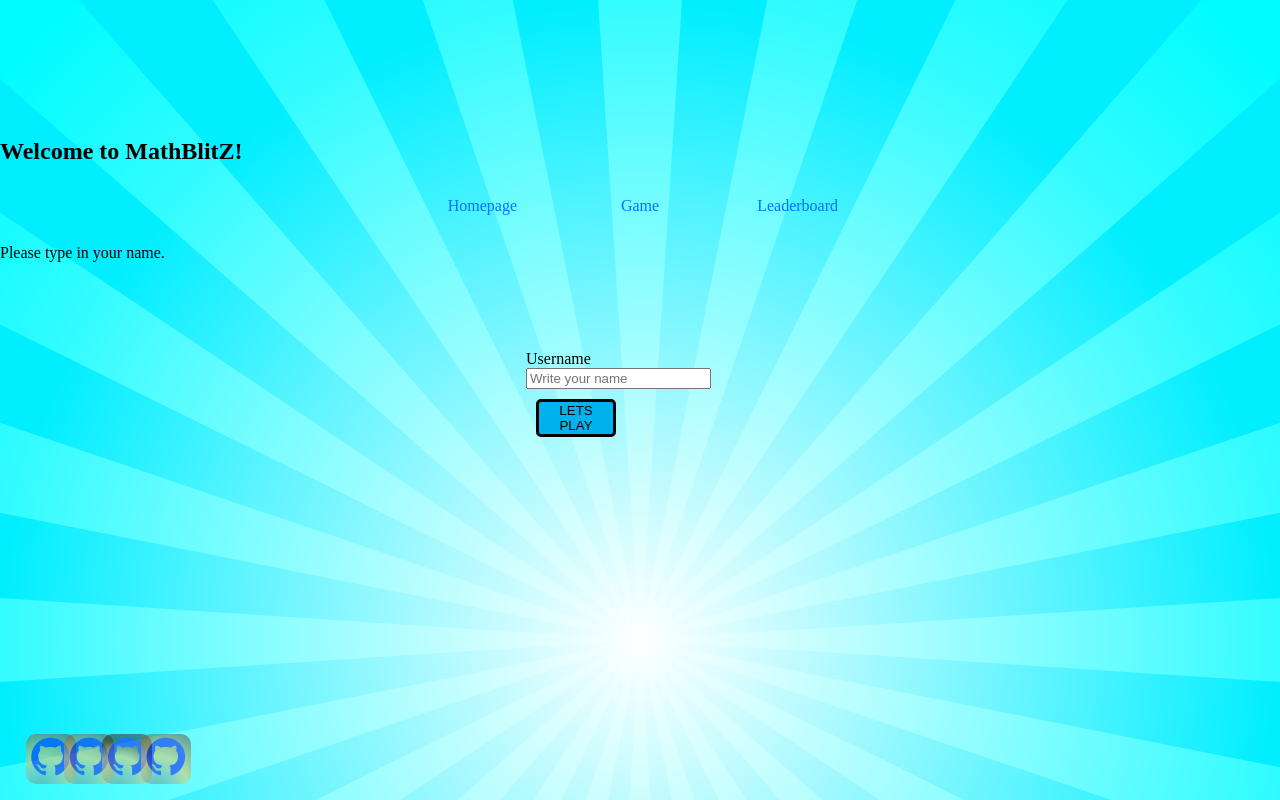
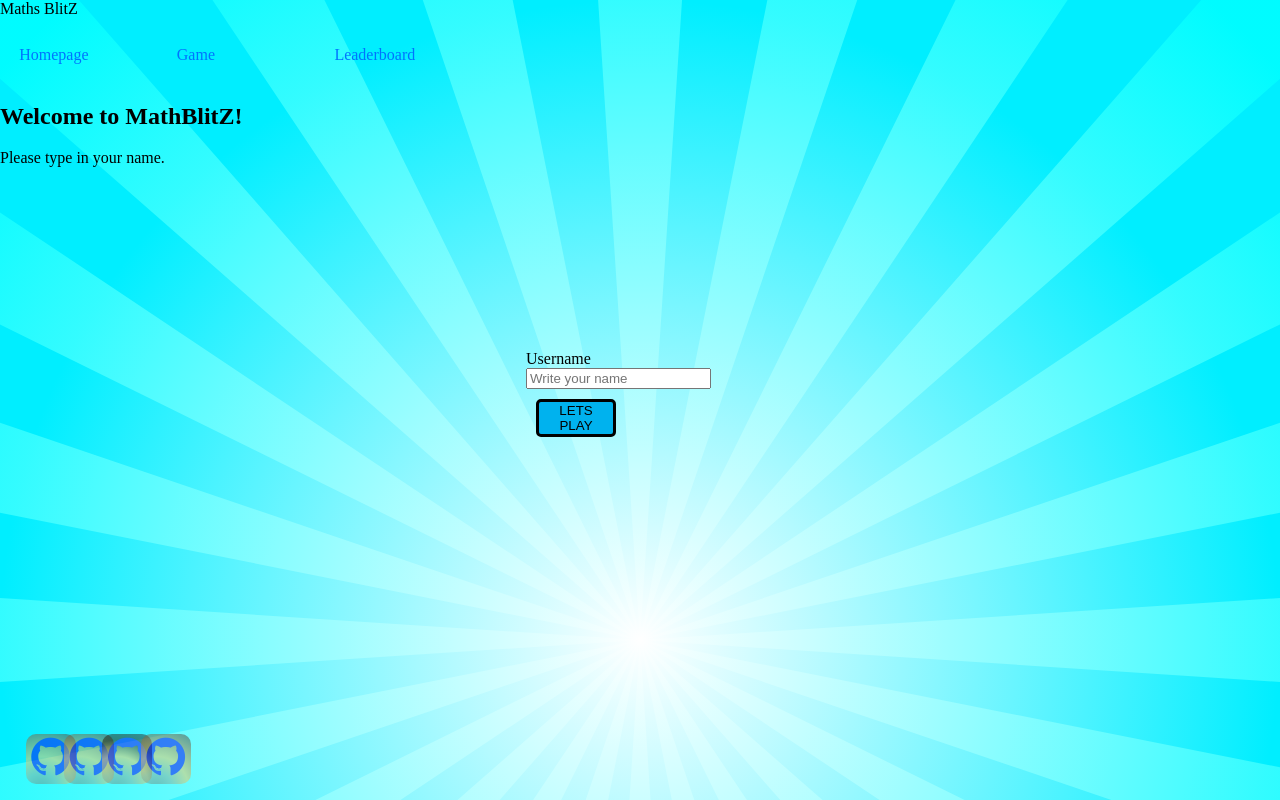
Before and after one commit to PDXMapGamer/Maths-Game-Collaboration, a website built with Vite: page client/index.html in a window 1280 px wide. Built offline with nearby package versions, Linux system fonts and the light colour scheme.

Commit message:
made navbar to display on each page

```diff
--- a/client/index.html
+++ b/client/index.html
@@ -13,24 +13,28 @@
 
 
 
-<body id="body-grid-container">
-  <!-- index-section will be the first section the user sees before being taken to middle-section after clicking submit -Anu  -->
-  <div id="game-logo"></div>
 
-  <section id="index-section">
-    <div id="userEmoji"></div>
-    <h2>
+
+<section id="body-grid-container">
+<body >
+    <nav>
+      <div id="game-logo">Maths BlitZ</div>
       <!-- Welcome slogan -->
-      Welcome to MathBlitZ!
-    </h2>
-    <nav class="nav"></nav>
-    <!-- moved nav bar and did some basic effects this should work for everything and makes it look a liitle cleaniner colours need to change. 26/09/24 0938 -->
-    <ul class="mainnavbar">
+       <ul class="mainnavbar"></ul>
       <li><a id="home-link" class="anav home-link">Homepage</a></li>
       <li><a id="games-link" class="anav games-link">Game</a></li>
       <li><a id="leaderboard-link" class="anav leaderboard-link">Leaderboard</a></li>
     </ul>
+
     </nav>
+    <!-- moved nav bar and did some basic effects this should work for everything and makes it look a liitle cleaniner colours need to change. 26/09/24 0938 -->
+  <!-- index-section will be the first section the user sees before being taken to middle-section after clicking submit -Anu  -->
+
+
+  <section id="index-section">
+   <h2>Welcome to MathBlitZ!</h2>
+
+
 
     <!-- had intial idea to use emoji (generated from an api and randomly assigned) instead of username but decided due to time to have the user input a name. initially discussed -Sam and Anu - 24/09/24 1413-->
     <p class="startingSentance"> Please type in your name.</p>
@@ -98,5 +102,5 @@
 
   </footer>
 </body>
-
+</section>
 </html>
--- a/client/style.css
+++ b/client/style.css
@@ -194,21 +194,20 @@ a:hover {
   }
 }
 
-.nav {
+/* .nav {
   /*nav bar - aiming to make it horizontal across the top with individual placement in different places */
-  list-style: none;
+/* list-style: none;
   width: 100%;
 }
 
 .mainnavbar {
   /*code for Nav bar code for making a list*/
-  margin: 0;
+/* margin: 0;
   padding: 0;
   text-align: center;
   width: 100%;
-}
-
-.mainnavlink {
+} */
+*/ */ .mainnavlink {
   /*changing font size for main list so it stands out more*/
   font-size: larger;
   /* pointer-events: none; */
```
